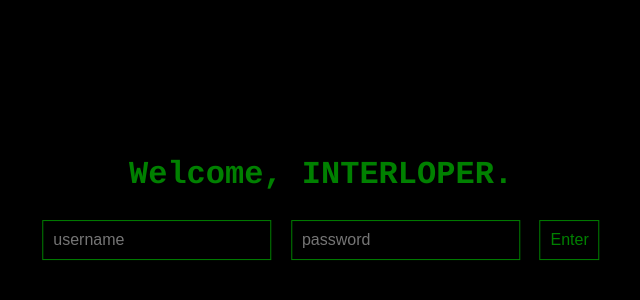
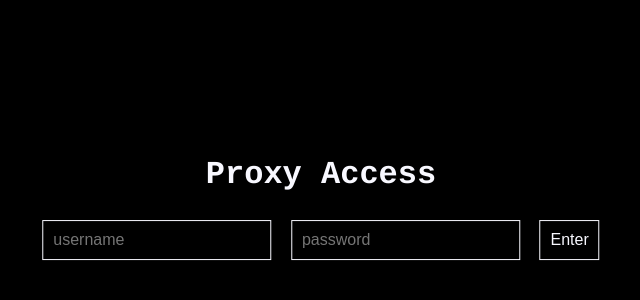
Before and after one commit to thyarcanist/Hephaestus, a plain HTML site: page Olympic/templates/index.html in a window 1280 px wide. Shown: the part 200-500 px from the top of the page, without its empty margins (319-959 px from the left). Drawn offline with Linux system fonts and the light colour scheme.

Commit message:
changed default color type to from green to white to check removed hackerstyle.css from repo changed "Welcome, Interloper" to Proxy Access

```diff
--- a/Olympic/static/css/hackerstyle.css
+++ /dev/null
@@ -1,32 +0,0 @@
-/* styles.css */
-body, html {
-    height: 100%;
-    margin: 0;
-    font-family: 'Courier New', monospace;
-    background-color: black;
-    color: white;
-}
-
-#voidOS {
-    display: flex;
-    justify-content: center;
-    align-items: center;
-    height: 100%;
-}
-
-#terminal {
-    width: 80%;
-    height: 80%;
-    background-color: #0f0f0f;
-    border: 1px solid #333;
-    padding: 20px;
-}
-
-#login p, #commandLine p {
-    margin: 0;
-    font-size: 18px;
-}
-
-#commandLine {
-    margin-top: 20px;
-}
--- a/Olympic/static/css/styles.css
+++ b/Olympic/static/css/styles.css
@@ -3,7 +3,7 @@ body, html {
     margin: 0;
     font-family: 'Titillium Web', Courier, monospace;
     background-color: black;
-    color: green;
+    color: ghostwhite; /* Welcome, Interloper */
 }
 
 #login-container {
@@ -25,8 +25,8 @@ input, button {
     margin: 5px;
     padding: 10px;
     background: none;
-    border: 1px solid green;
-    color: green;
+    border: 1px solid ghostwhite; /* input buttons: box */
+    color: ghostwhite; /* input buttons: username, password submit */
     font-size: 16px;
 }
 
--- a/Olympic/templates/index.html
+++ b/Olympic/templates/index.html
@@ -8,7 +8,7 @@
 </head>
 <body>
     <div id="login-container">
-        <h1>Welcome, INTERLOPER.</h1>
+        <h1>Proxy Access</h1>
         <input type="text" id="username" placeholder="username">
         <input type="password" id="password" placeholder="password">
         <button id="login-button">Enter</button>
```
